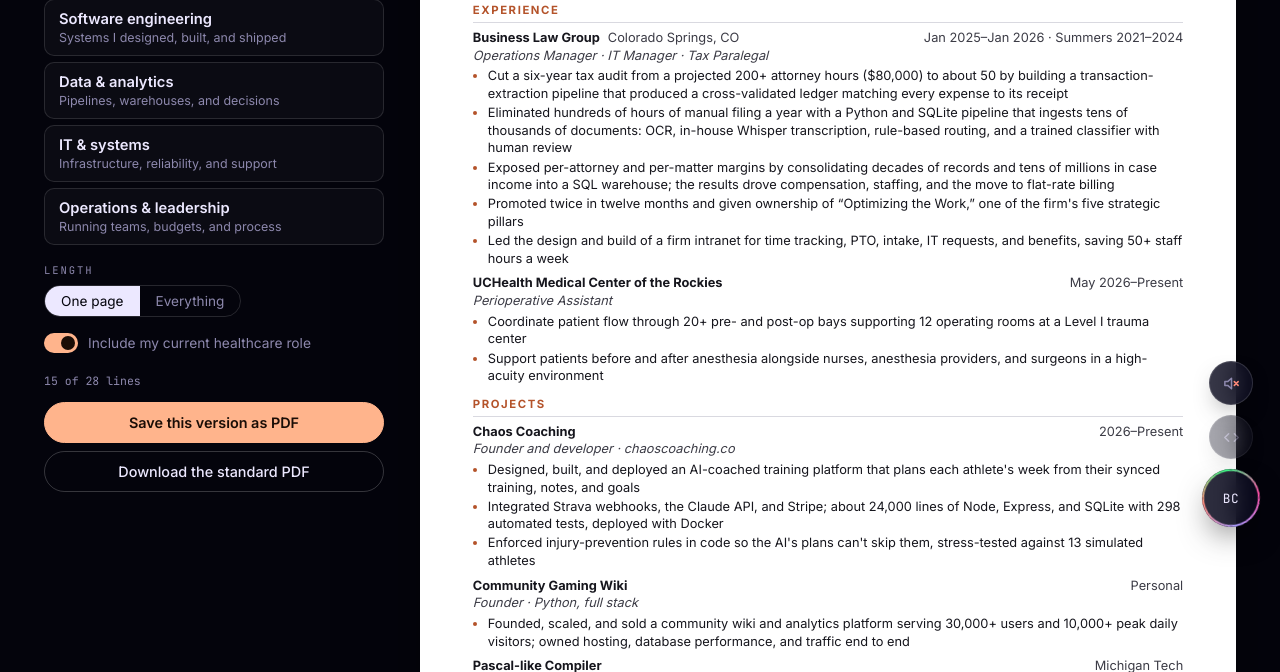
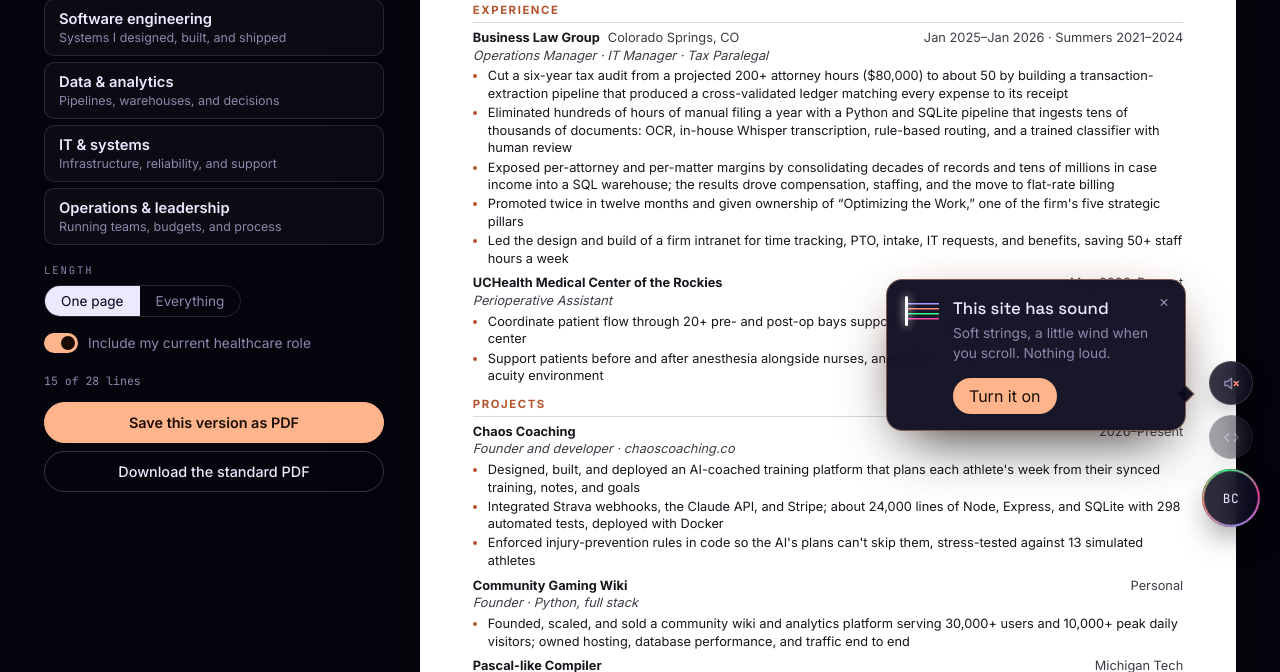
Before and after one commit to Nebulark-1/bconlin, a PHP site: page /resume.html in a window 1280 px wide. Shown: the part 253-925 px from the top of the page. Run offline with PHP 8.4, Linux system fonts and the light colour scheme.

Commit message:
Invite first-time visitors to turn the sound on
A small card beside the sound button, shown once on a visitor's first
load, with the bow animation and a "Turn it on" button. Closing it,
turning sound on, or using the sound button directly retires it.

Co-Authored-By: Claude Opus 5.5 <noreply@anthropic.com>

```diff
--- a/src/site/fab.js
+++ b/src/site/fab.js
@@ -1,5 +1,5 @@
 import { nextChapter } from "../content.js";
-import { toggleSound, onSound, isSoundPlaying, chime, PENTATONIC, LAYERS, getMix, setMix, resetMix, level, bend } from "./sound.js";
+import { toggleSound, onSound, isSoundPlaying, soundWanted, chime, PENTATONIC, LAYERS, getMix, setMix, resetMix, level, bend } from "./sound.js";
 import { isOn, discover } from "./eggs.js";
 import { installConsole } from "./console.js";
 
@@ -123,6 +123,7 @@ export function mountFab({ current, blueprint = false }) {
     if (held) return (held = false);
     toggleSound();
   });
+  inviteToSound(root, soundBtn);
   onSound((on, wanted) => {
     soundBtn.setAttribute("aria-pressed", String(wanted));
     soundBtn.classList.toggle("is-playing", on);
@@ -266,3 +267,53 @@ function createStudio(root) {
     },
   };
 }
+
+/**
+ * First visit only: a small card beside the sound button saying the site
+ * has sound, with a way to turn it on. Closing it, turning sound on, or
+ * using the sound button directly means it never shows again.
+ */
+const INVITE_KEY = "bc-sound-invite";
+function inviteToSound(root, soundBtn) {
+  let seen = true;
+  try {
+    seen = !!localStorage.getItem(INVITE_KEY);
+  } catch {
+    // can't remember it, so don't nag
+  }
+  if (seen || soundWanted()) return;
+
+  const card = document.createElement("div");
+  card.className = "sound-invite";
+  card.setAttribute("role", "dialog");
+  card.setAttribute("aria-label", "This site has sound");
+  card.innerHTML = `
+    <span class="sound-invite__bow" aria-hidden="true"></span>
+    <div class="sound-invite__text">
+      <p><b>This site has sound</b></p>
+      <p>Soft strings, a little wind when you scroll. Nothing loud.</p>
+      <button type="button" class="sound-invite__on">Turn it on</button>
+    </div>
+    <button type="button" class="sound-invite__close" aria-label="No thanks">×</button>`;
+  root.appendChild(card);
+
+  let gone = false;
+  const dismiss = () => {
+    if (gone) return;
+    gone = true;
+    try {
+      localStorage.setItem(INVITE_KEY, "1");
+    } catch {
+      // fine
+    }
+    card.classList.remove("is-on");
+    setTimeout(() => card.remove(), 500);
+  };
+  setTimeout(() => !gone && card.classList.add("is-on"), 2200);
+  card.querySelector(".sound-invite__on").addEventListener("click", () => {
+    toggleSound(true);
+    dismiss();
+  });
+  card.querySelector(".sound-invite__close").addEventListener("click", dismiss);
+  soundBtn.addEventListener("click", dismiss);
+}
--- a/src/styles/fab.css
+++ b/src/styles/fab.css
@@ -588,3 +588,158 @@
     animation: none;
   }
 }
+
+/* ── First visit: "this site has sound", pointing at the button ── */
+.sound-invite {
+  position: absolute;
+  right: calc(100% + 16px);
+  bottom: 96px;
+  display: flex;
+  align-items: flex-start;
+  gap: 14px;
+  width: 300px;
+  padding: 16px 16px 16px 18px;
+  border: 1px solid rgba(255, 180, 140, 0.45);
+  border-radius: 16px;
+  background: rgba(12, 11, 30, 0.95);
+  backdrop-filter: blur(14px);
+  -webkit-backdrop-filter: blur(14px);
+  box-shadow:
+    0 24px 60px -20px rgba(0, 0, 0, 0.85),
+    0 0 40px -16px rgba(255, 180, 140, 0.45);
+  color: var(--text, #ece8ff);
+  opacity: 0;
+  visibility: hidden;
+  transform: translateX(14px);
+  transition:
+    opacity 0.45s,
+    transform 0.6s cubic-bezier(0.2, 0.8, 0.2, 1),
+    visibility 0s 0.6s;
+}
+
+.sound-invite.is-on {
+  opacity: 1;
+  visibility: visible;
+  transform: none;
+  transition:
+    opacity 0.45s,
+    transform 0.6s cubic-bezier(0.2, 0.8, 0.2, 1);
+}
+
+/* the little point toward the sound button */
+.sound-invite::after {
+  content: "";
+  position: absolute;
+  right: -7px;
+  bottom: 30px;
+  width: 12px;
+  height: 12px;
+  border-top: 1px solid rgba(255, 180, 140, 0.45);
+  border-right: 1px solid rgba(255, 180, 140, 0.45);
+  background: rgba(12, 11, 30, 0.95);
+  transform: rotate(45deg);
+}
+
+/* the bow from the home page, sweeping the four strings */
+.sound-invite__bow {
+  position: relative;
+  flex: none;
+  width: 34px;
+  height: 22px;
+  margin-top: 4px;
+  background:
+    linear-gradient(#a99bff, #a99bff) 0 3px / 100% 1.5px no-repeat,
+    linear-gradient(#ff8a7a, #ff8a7a) 0 8px / 100% 1.5px no-repeat,
+    linear-gradient(#39ff88, #39ff88) 0 13px / 100% 1.5px no-repeat,
+    linear-gradient(#ff4da6, #ff4da6) 0 18px / 100% 1.5px no-repeat;
+}
+
+.sound-invite__bow::after {
+  content: "";
+  position: absolute;
+  top: -4px;
+  left: 0;
+  width: 3px;
+  height: 30px;
+  border-radius: 2px;
+  background: #fff;
+  box-shadow: 0 0 10px #fff;
+  animation: invite-sweep 2.2s ease-in-out infinite;
+}
+
+@keyframes invite-sweep {
+  0%, 100% { transform: translateX(0); }
+  50% { transform: translateX(31px); }
+}
+
+.sound-invite__text p {
+  margin: 0 0 4px;
+  font-size: 0.86rem;
+  line-height: 1.45;
+  color: var(--muted, #8d88ad);
+}
+
+.sound-invite__text b {
+  font-family: var(--font-display);
+  font-weight: 500;
+  font-size: 1.05rem;
+  color: var(--text, #ece8ff);
+}
+
+.sound-invite__on {
+  margin-top: 10px;
+  padding: 8px 16px;
+  border: 0;
+  border-radius: 999px;
+  background: #ffb48c;
+  color: #1a0d06;
+  font-weight: 600;
+  font-size: 0.86rem;
+  transition:
+    transform 0.2s,
+    box-shadow 0.3s;
+}
+
+.sound-invite__on:hover {
+  transform: translateY(-1px);
+  box-shadow: 0 6px 20px -6px rgba(255, 180, 140, 0.7);
+}
+
+.sound-invite__close {
+  position: absolute;
+  top: 8px;
+  right: 8px;
+  width: 26px;
+  height: 26px;
+  padding: 0;
+  border: 0;
+  border-radius: 50%;
+  background: none;
+  color: var(--muted, #8d88ad);
+  font-size: 1.1rem;
+  line-height: 1;
+}
+
+.sound-invite__close:hover {
+  color: var(--text, #ece8ff);
+  background: rgba(255, 255, 255, 0.06);
+}
+
+@media (max-width: 760px) {
+  .sound-invite {
+    right: 0;
+    bottom: calc(100% + 14px);
+    width: min(300px, calc(100vw - 28px));
+  }
+  .sound-invite::after {
+    right: 18px;
+    bottom: -7px;
+    transform: rotate(135deg);
+  }
+}
+
+@media (prefers-reduced-motion: reduce) {
+  .sound-invite__bow::after {
+    animation: none;
+  }
+}
```
